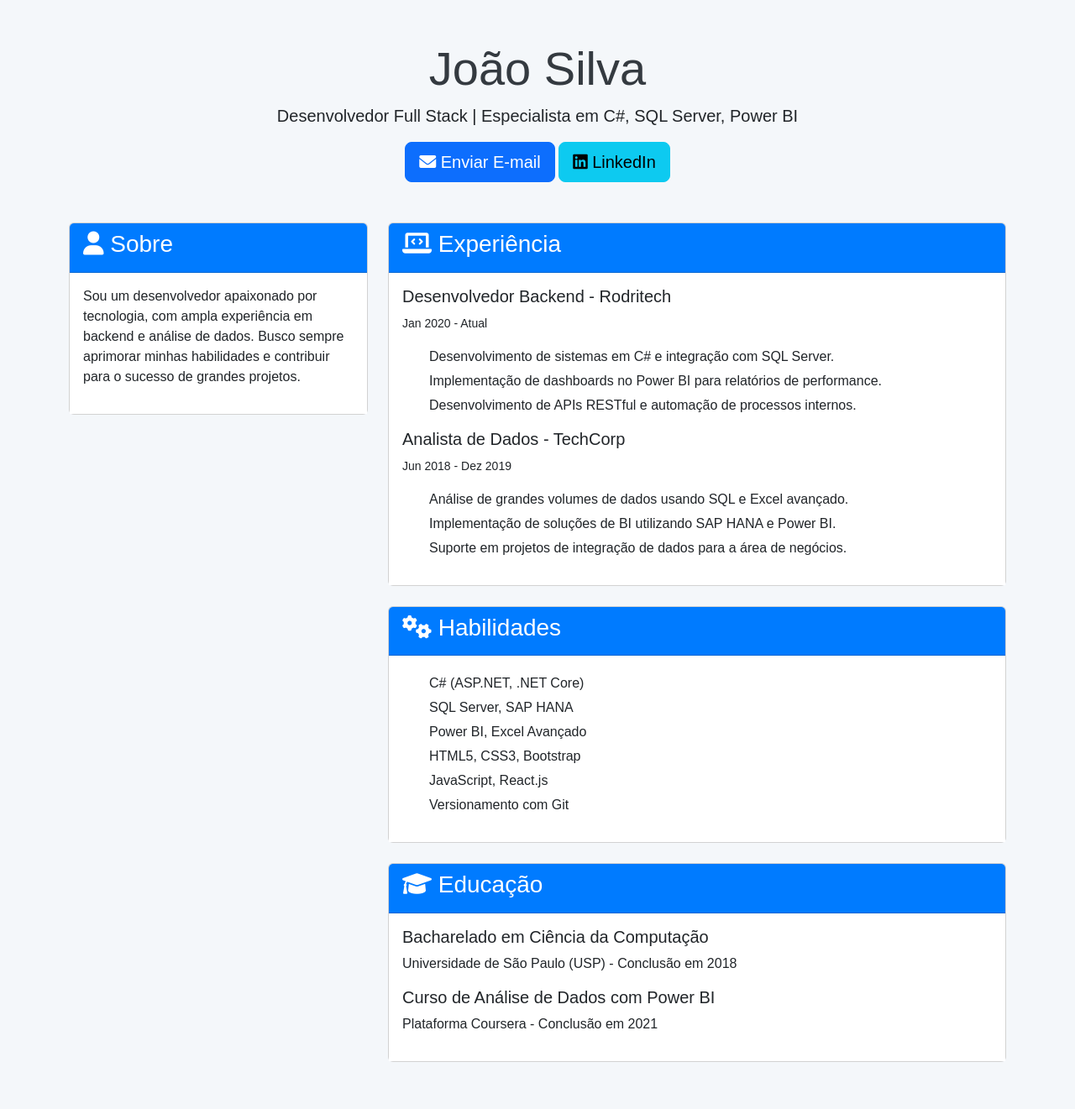
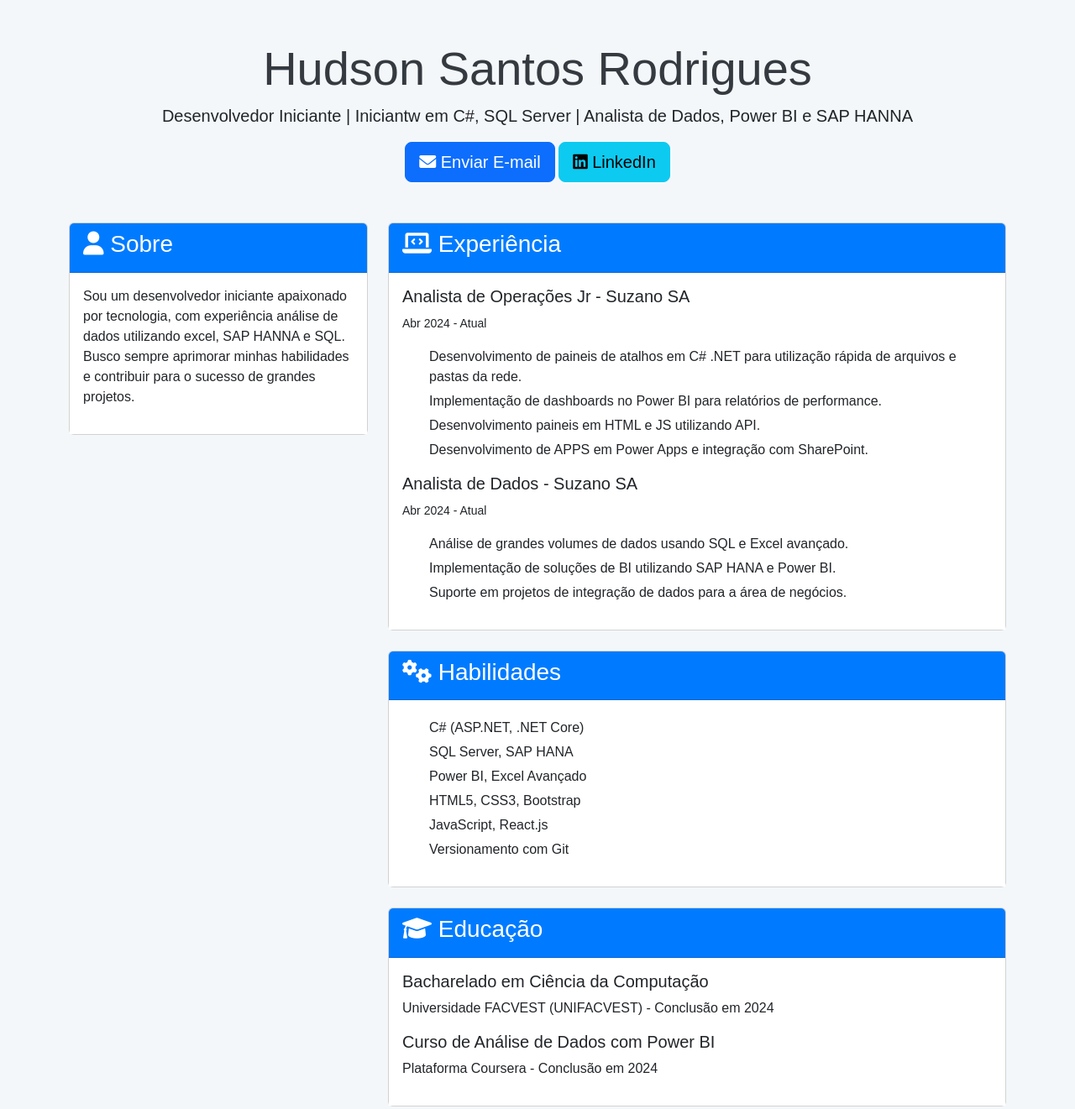
Before and after one commit to hsrodrigues/curriculum-vitae, a plain HTML site: page index.html in a window 1280 px wide. Shown: the whole page at 84% size. Before the commit the page ends 1285 px from the top, so only its background shows below. Drawn offline with nearby package versions, Linux system fonts and the light colour scheme.

Commit message:
Update index.html

```diff
--- a/index.html
+++ b/index.html
@@ -4,7 +4,7 @@
 <head>
   <meta charset="UTF-8">
   <meta name="viewport" content="width=device-width, initial-scale=1.0">
-  <title>Currículo - Desenvolvedor</title>
+  <title>Currículum Vitae</title>
   <!-- Bootstrap CSS -->
   <link href="https://cdn.jsdelivr.net/npm/bootstrap@5.3.0-alpha1/dist/css/bootstrap.min.css" rel="stylesheet">
   <!-- Font Awesome Icons -->
@@ -50,11 +50,11 @@
 <body>
   <div class="container">
     <header class="text-center my-5">
-      <h1 class="display-4">João Silva</h1>
-      <p class="lead">Desenvolvedor Full Stack | Especialista em C#, SQL Server, Power BI</p>
+      <h1 class="display-4">Hudson Santos Rodrigues</h1>
+      <p class="lead">Desenvolvedor Iniciante | Iniciantw em C#, SQL Server | Analista de Dados, Power BI e SAP HANNA</p>
       <div>
-        <a href="mailto:joao.silva@example.com" class="btn btn-primary btn-lg"><i class="fas fa-envelope"></i> Enviar E-mail</a>
-        <a href="https://www.linkedin.com/in/joaosilva" target="_blank" class="btn btn-info btn-lg"><i class="fab fa-linkedin"></i> LinkedIn</a>
+        <a href="mailto:hsrodrigues01@gmail.com" class="btn btn-primary btn-lg"><i class="fas fa-envelope"></i> Enviar E-mail</a>
+        <a href="https://www.linkedin.com/in/hudson-santos-rodrigues-98746114b" target="_blank" class="btn btn-info btn-lg"><i class="fab fa-linkedin"></i> LinkedIn</a>
       </div>
     </header>
 
@@ -65,7 +65,7 @@
             <h3><i class="fas fa-user"></i> Sobre</h3>
           </div>
           <div class="card-body">
-            <p>Sou um desenvolvedor apaixonado por tecnologia, com ampla experiência em backend e análise de dados. Busco sempre aprimorar minhas habilidades e contribuir para o sucesso de grandes projetos.</p>
+            <p>Sou um desenvolvedor iniciante apaixonado por tecnologia, com experiência análise de dados utilizando excel, SAP HANNA e SQL. Busco sempre aprimorar minhas habilidades e contribuir para o sucesso de grandes projetos.</p>
           </div>
         </div>
       </div>
@@ -76,15 +76,16 @@
             <h3><i class="fas fa-laptop-code"></i> Experiência</h3>
           </div>
           <div class="card-body">
-            <h5>Desenvolvedor Backend - Rodritech</h5>
-            <p><small>Jan 2020 - Atual</small></p>
+            <h5>Analista de Operações Jr - Suzano SA</h5>
+            <p><small>Abr 2024 - Atual</small></p>
             <ul>
-              <li>Desenvolvimento de sistemas em C# e integração com SQL Server.</li>
+              <li>Desenvolvimento de paineis de atalhos em C# .NET para utilização rápida de arquivos e pastas da rede.</li>
               <li>Implementação de dashboards no Power BI para relatórios de performance.</li>
-              <li>Desenvolvimento de APIs RESTful e automação de processos internos.</li>
+              <li>Desenvolvimento paineis em HTML e JS utilizando API.</li>
+              <li>Desenvolvimento de APPS em Power Apps e integração com SharePoint.</li>
             </ul>
-            <h5>Analista de Dados - TechCorp</h5>
-            <p><small>Jun 2018 - Dez 2019</small></p>
+            <h5>Analista de Dados - Suzano SA</h5>
+            <p><small>Abr 2024 - Atual</small></p>
             <ul>
               <li>Análise de grandes volumes de dados usando SQL e Excel avançado.</li>
               <li>Implementação de soluções de BI utilizando SAP HANA e Power BI.</li>
@@ -115,9 +116,9 @@
           </div>
           <div class="card-body">
             <h5>Bacharelado em Ciência da Computação</h5>
-            <p>Universidade de São Paulo (USP) - Conclusão em 2018</p>
+            <p>Universidade FACVEST (UNIFACVEST) - Conclusão em 2024</p>
             <h5>Curso de Análise de Dados com Power BI</h5>
-            <p>Plataforma Coursera - Conclusão em 2021</p>
+            <p>Plataforma Coursera - Conclusão em 2024</p>
           </div>
         </div>
       </div>
```
